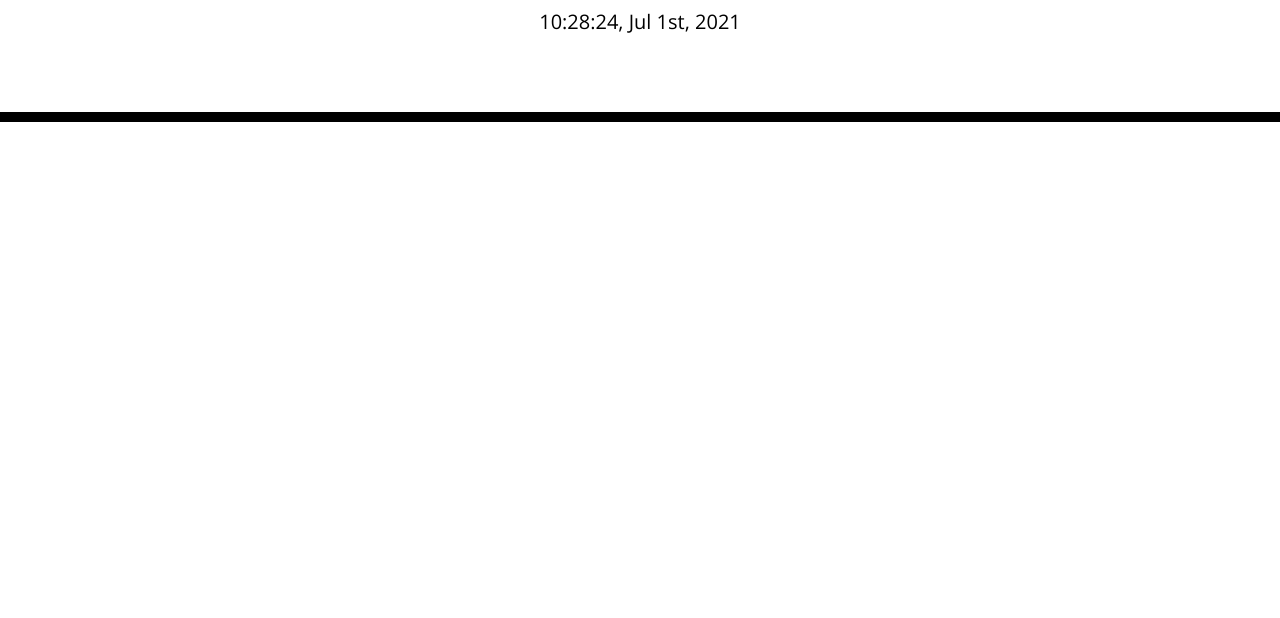
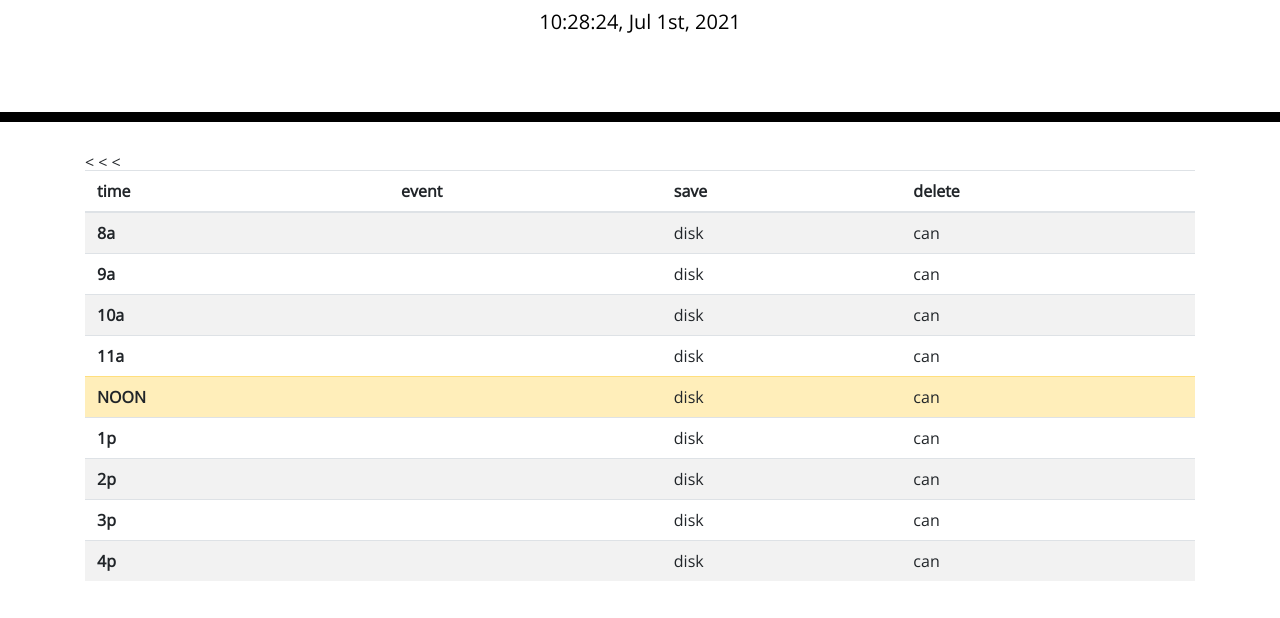
Before and after one commit to jamesboblak-school/day-planner, a plain HTML site: page index.html in a window 1280 px wide. Shown: the part 182-800 px from the top of the page. Drawn offline with nearby package versions, Linux system fonts and the light colour scheme.

Commit message:
table layout for schedule

```diff
--- a/index.html
+++ b/index.html
@@ -22,6 +22,72 @@
     <div class="container">
         <!-- Timeblocks go here -->
         <div id="calendar">
+            <table class="table table-striped">
+                <thead>
+                    <tr>
+                        <th scope="col">time</th>
+                        <th scope="col">event</th>
+                        <th scope="col">save</th>
+                        <th scope="col">delete</th>
+                    </tr>
+                </thead>
+                <tbody>
+                    <tr>
+                        <th scope="row">8a</th>
+                        <td id="8aEvent"></td>
+                        <td>disk</td>
+                        <td>can</td>
+                    </tr>
+                    <tr>
+                        <th scope="row">9a</th>
+                        <td id="9aEvent"></td>
+                        <td>disk</td>
+                        <td>can</td>
+                    </tr>
+                    <tr>
+                        <th scope="row">10a</th>
+                        <<td id="10aEvent"></td>
+                        <td>disk</td>
+                        <td>can</td>
+                    </tr>
+                    <tr>
+                        <th scope="row">11a</th>
+                        <td id="11aEvent"></td>
+                        <td>disk</td>
+                        <td>can</td>
+                    </tr>
+                    <tr class="table-warning">
+                        <th scope="row">NOON</th>
+                        <td id="12pEvent"></td>
+                        <td>disk</td>
+                        <td>can</td>
+                    </tr>
+                    <tr>
+                        <th scope="row">1p</th>
+                        <td id="1pEvent"></td>
+                        <td>disk</td>
+                        <td>can</td>
+                    </tr>
+                    <tr>
+                        <th scope="row">2p</th>
+                        <<td id="2pEvent"></td>
+                        <td>disk</td>
+                        <td>can</td>
+                    </tr>
+                    <tr>
+                        <th scope="row">3p</th>
+                        <<td id="3pEvent"></td>
+                        <td>disk</td>
+                        <td>can</td>
+                    </tr>
+                    <tr>
+                        <th scope="row">4p</th>
+                        <td id="4pEvent"></td>
+                        <td>disk</td>
+                        <td>can</td>
+                    </tr>
+                </tbody>
+            </table>
 
         </div>
 
```
Also changed, not shown: assets/js/script.js (line endings or trailing spaces).
